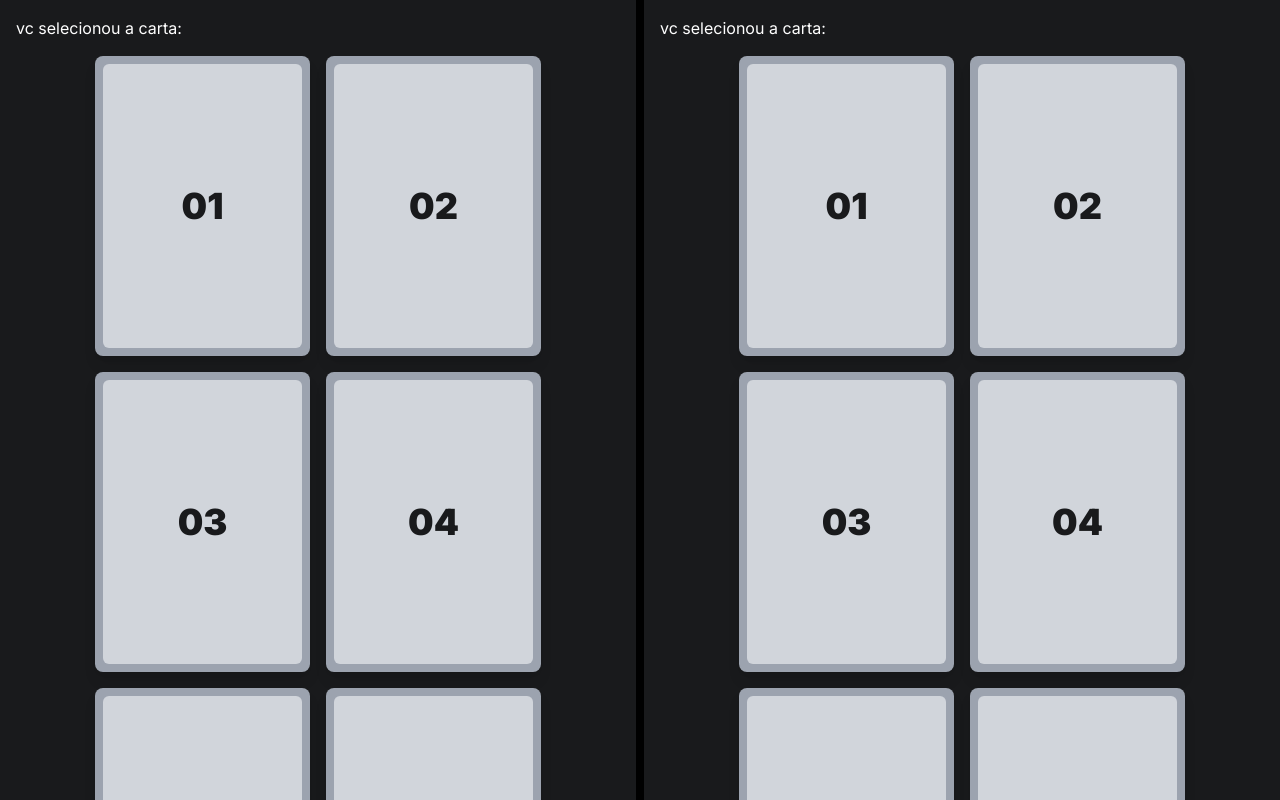
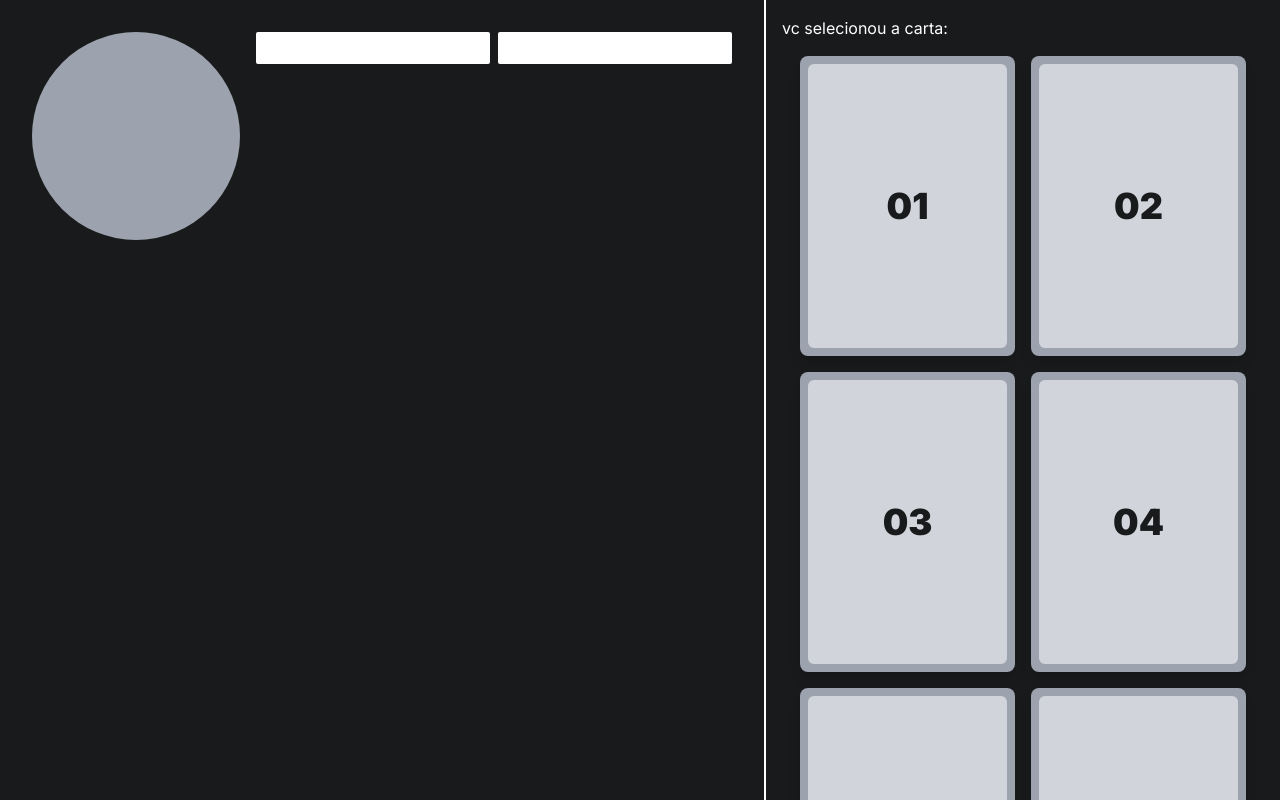
Before and after one commit to codemilio/pokedex-gallery, a Next.js app: page / in a window 1280 px wide. Shown: the top 800 px of the page. Built offline with nearby package versions, Linux system fonts and the light colour scheme.

Commit message:
feat: create search card component

```diff
--- a/src/app/page.tsx
+++ b/src/app/page.tsx
@@ -1,10 +1,11 @@
 'use client'
 import Gallery from '@/components/Gallery'
+import { SearchCard } from '@/components/SearchCard'
 
 export default function App() {
 	return (
 		<main className="w-full h-screen flex">
-			<Gallery />
+			<SearchCard />
 			<Gallery />
 		</main>
 	)
--- /dev/null
+++ b/src/components/SearchCard/index.tsx
@@ -0,0 +1,15 @@
+export function SearchCard() {
+	return (
+		<section className="flex flex-col p-4 gap-x-4 border-r-2 border-white">
+			<header className="flex flex-row p-4 gap-x-4">
+				<div>
+					<div className="w-52 h-52 bg-gray-400 rounded-full" />
+				</div>
+				<div className="flex gap-x-2 h-fit">
+					<input className="h-8 rounded-sm" name="search" />
+					<input className="h-8 rounded-sm" name="selected-slot" />
+				</div>
+			</header>
+		</section>
+	)
+}
```
